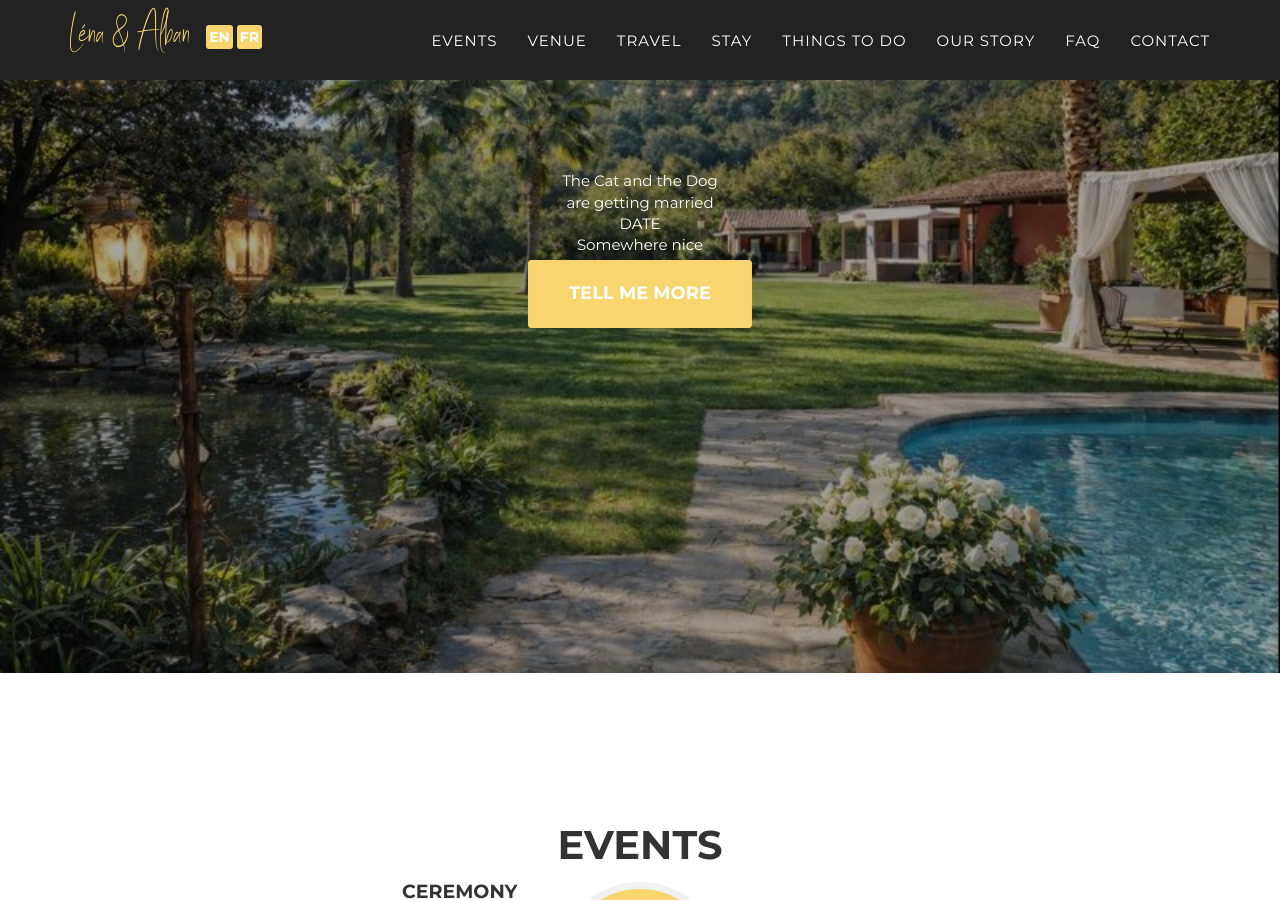
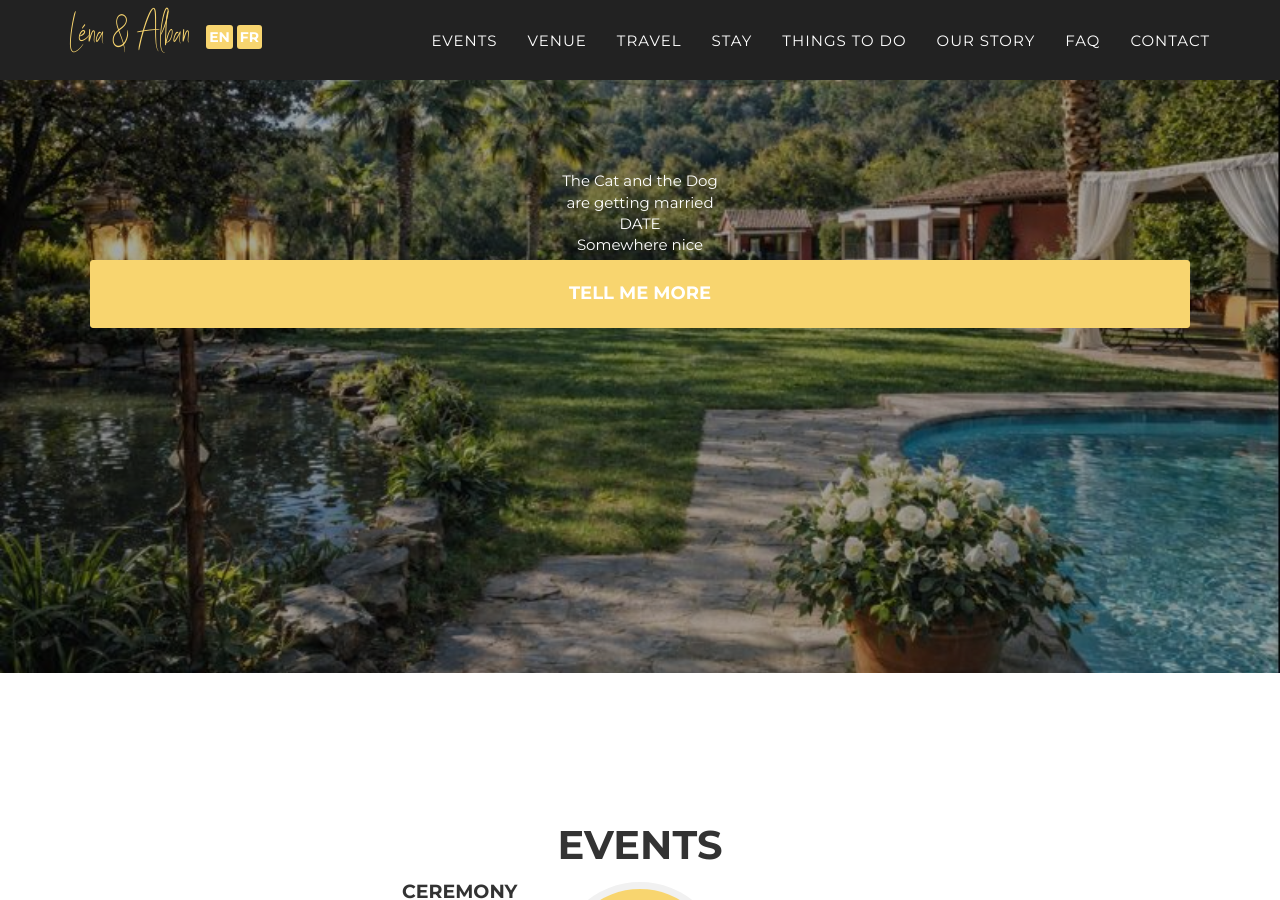
Before and after one commit to LenaAlban/lena-alban-wedding, a Jekyll site: the page built from index.html, in a window 1280 px wide and 900 px high, scrolled down 227 px. Built offline with Jekyll 4.4.1, drawn with Linux system fonts in a browser that asks for light colours; some web fonts are replaced.

Commit message:
Update agency.css

```diff
--- a/_includes/css/agency.css
+++ b/_includes/css/agency.css
@@ -463,6 +463,10 @@ section h3.section-subheading {
     #portfolio .portfolio-item {
         margin: 0 0 30px;
     }
+      header .btn-xl {
+    bottom: 22px !important;
+    width: calc(100% - 40px) !important;
+  }
 }
 
 .timeline {
```
